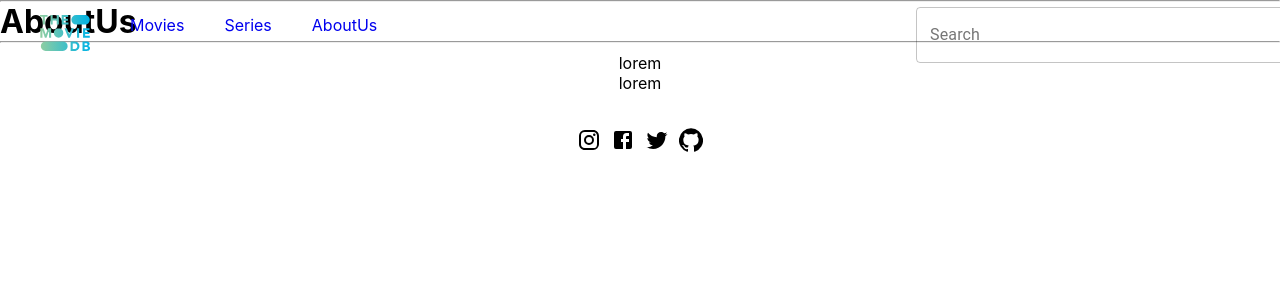
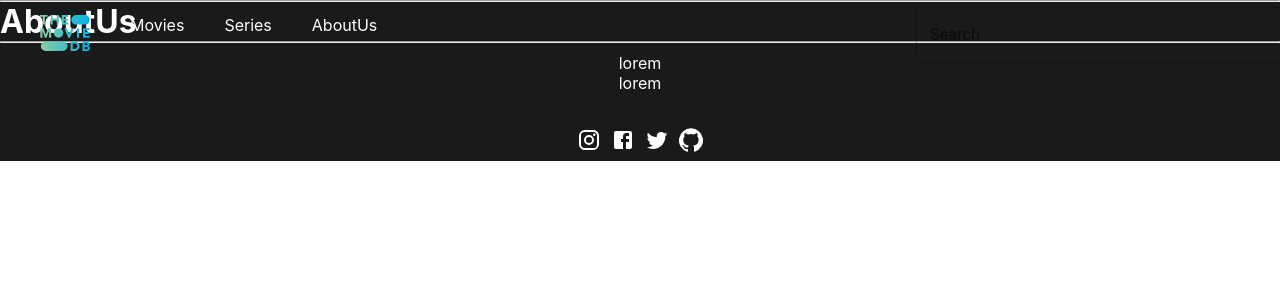
Before and after one commit to Crloshernndez/movieNauta, a React (Create React App) app in the folder client/: page /aboutUs in a window 1280 px wide. Shown: the top 300 px of the page. Built offline with nearby package versions, Linux system fonts and the light colour scheme.

Commit message:
[modifie] src/pages/NotFountPage : create and style page

```diff
--- a/client/src/containers/Header/Header.css
+++ b/client/src/containers/Header/Header.css
@@ -29,6 +29,7 @@
 .header__left a {
   text-decoration: none;
   margin: 20px;
+  color: white;
 }
 
 .header__left img {
--- /dev/null
+++ b/client/src/pages/NotFoundPage/NotFoundPage.css
@@ -0,0 +1,4 @@
+.notFoundPage__container {
+  text-align: center;
+  margin: 80px;
+}
--- a/client/src/pages/NotFoundPage/NotFoundPage.js
+++ b/client/src/pages/NotFoundPage/NotFoundPage.js
@@ -1,9 +1,13 @@
 import React from "react";
+import "./NotFoundPage.css";
+import Meme from "./../../assets/images/404.gif";
 
 function NotFoundPage() {
   return (
     <div className="notFoundPage">
-      <h1>NotFoundPage</h1>
+      <div className="notFoundPage__container">
+        <img src={Meme} />
+      </div>
     </div>
   );
 }
--- a/client/src/routes/App.css
+++ b/client/src/routes/App.css
@@ -0,0 +1,4 @@
+.App {
+  background-color: #181a1b;
+  color: white;
+}
```
Also changed, not shown: 1 other file (tests, documents, lock files or other folders).
